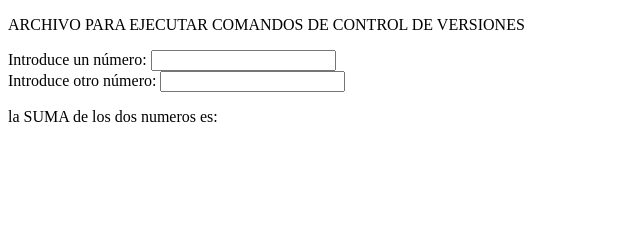
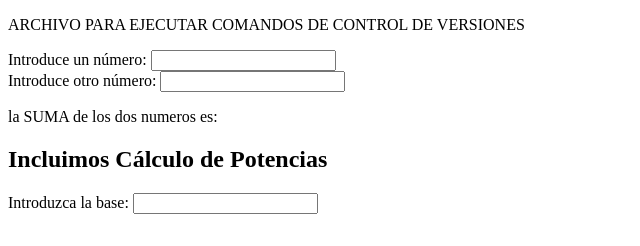
Before and after one commit to elenacoca/calculadora_remote, a plain HTML site: page index.html in a window 1280 px wide. Shown: the whole page, without its empty margins (0-640 px from the left). Drawn offline with Linux system fonts and the light colour scheme.

Commit message:
commit 3 : commit 1 rama feature/potencia

```diff
--- a/index.html
+++ b/index.html
@@ -19,6 +19,10 @@
 		document.getElementById("suma") = num1 + num2;
 	</script>
 	<!--hasta aquí el segundo commit-->
+	<h2>Incluimos Cálculo de Potencias</h2>
+	<label>Introduzca la base: <input type="text" id="base"></label><br>
+	<!--haata aquí el tercer commit en rama feature/potencia-->
+	</p>
 
 </body>
 </html>
```
